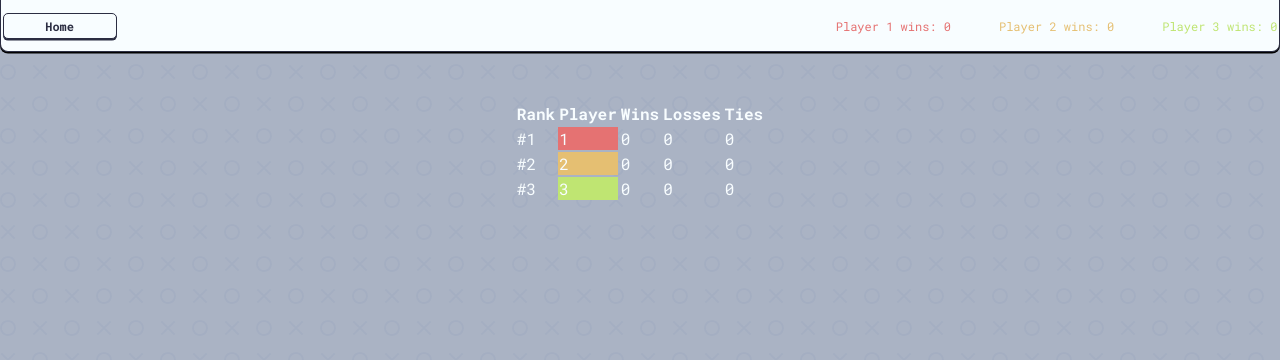
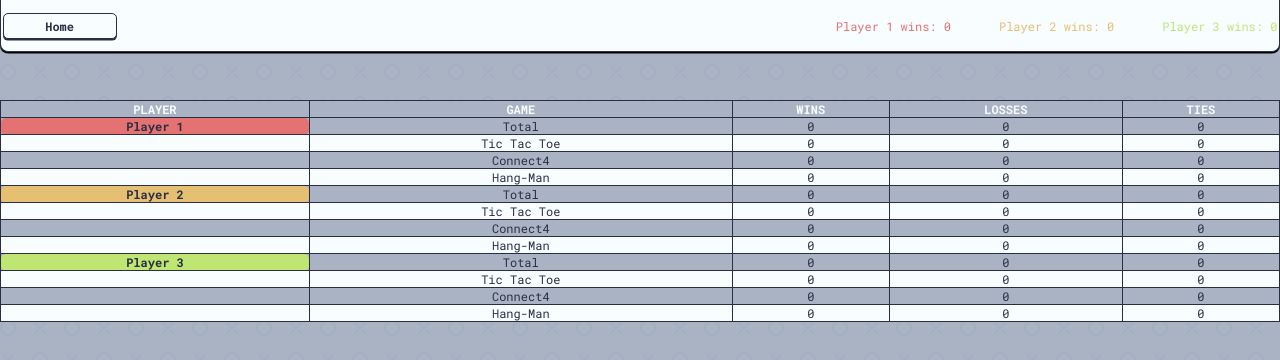
Before and after one commit to harisahmed18403/FunGames, a Vue app: page /playerstats in a window 1280 px wide. Shown: the top 360 px of the page. Built offline with nearby package versions, Linux system fonts and the light colour scheme; the HTML template or start-up script is replaced by a standard one.

Commit message:
fix bug with player stats

```diff
--- a/src/router/index.ts
+++ b/src/router/index.ts
@@ -32,6 +32,7 @@ export const routes = [
     path: '/playerstats',
     name: 'Player Stats',
     component: PlayerStats,
+    ignore: true,
   },
 ]
 
--- a/src/stores/store.ts
+++ b/src/stores/store.ts
@@ -63,7 +63,7 @@ export const usePlayers = defineStore('players', () => {
         const stat: PlayerStat = {}
 
         for (const route of routes) {
-          if (route.name) {
+          if (route.name && !route.ignore) {
             stat[String(route.name)] = {
               wins: 0,
               losses: 0,
--- a/src/views/HomePage.vue
+++ b/src/views/HomePage.vue
@@ -20,9 +20,10 @@
         <h2>Player Games</h2>
       </div>
       <div class="flex center column row gap-1 h-100">
-        <template v-for="route in routes">
-          <RouterLink v-if="route.ignore !== true" :to="route.path">{{ route.name }}</RouterLink>
-        </template>
+        <RouterLink to="/tictactoe">Tic Tac Toe</RouterLink>
+        <RouterLink to="/connect4">Connect4</RouterLink>
+        <RouterLink to="/hangman">Hang-Man</RouterLink>
+        <RouterLink to="/playerstats">Player Stats</RouterLink>
       </div>
     </div>
   </main>
--- a/src/views/PlayerStats.vue
+++ b/src/views/PlayerStats.vue
@@ -4,42 +4,114 @@
       <table id="overview">
         <thead>
           <tr>
-            <th>Rank</th>
             <th>Player</th>
+            <th>Game</th>
             <th>Wins</th>
             <th>Losses</th>
             <th>Ties</th>
           </tr>
         </thead>
         <tbody>
-          <tr v-for="(stat, index) in sortedStats" :key="stat.id">
-            <td>#{{ index + 1 }}</td>
-            <td
-              class="player-cell"
-              :style="`background-color: ${playerStore.playerColor(stat.id)}`"
-            >
-              {{ stat.id + 1 }}
-            </td>
-            <td>{{ stat.wins }}</td>
-            <td>{{ stat.losses }}</td>
-            <td>{{ stat.ties }}</td>
-          </tr>
+          <template v-for="(player, index) in sortedStats" :key="player.id">
+            <tr>
+              <td
+                rowspan="1 + Object.keys(player.playerStats).length"
+                class="player-cell"
+                :style="`background-color: ${playerStore.playerColor(player.id)}`"
+              >
+                Player {{ player.id + 1 }}
+              </td>
+              <td>Total</td>
+              <td>{{ player.total.wins }}</td>
+              <td>{{ player.total.losses }}</td>
+              <td>{{ player.total.ties }}</td>
+            </tr>
+
+            <tr v-for="(gameStats, gameName) in player.playerStats" :key="gameName">
+              <td></td>
+              <td>{{ gameName }}</td>
+              <td>{{ gameStats.wins }}</td>
+              <td>{{ gameStats.losses }}</td>
+              <td>{{ gameStats.ties }}</td>
+            </tr>
+          </template>
         </tbody>
       </table>
     </div>
   </main>
 </template>
+<style scoped>
+.table-wrapper {
+  height: 100%;
+  width: 100%;
+  overflow-x: auto;
+}
 
-<style scoped></style>
+#overview {
+  width: 100%;
+  border-collapse: collapse;
+  font-family: var(--font-family, 'Roboto Mono', monospace);
+  text-align: center;
+}
+
+#overview th,
+#overview td {
+  padding: var(--s011);
+  border: var(--s01) solid var(--tertiary-color);
+}
+
+#overview th {
+  background-color: var(--secondary-color);
+  color: var(--primary-color);
+  font-size: var(--font-size-small);
+  text-transform: uppercase;
+}
+
+#overview td {
+  font-size: var(--font-size-small);
+  color: var(--tertiary-color);
+}
+
+.player-cell {
+  font-weight: bold;
+  color: var(--primary-color);
+  border-radius: var(--b-radius);
+}
+
+#overview tr:nth-child(even) {
+  background-color: var(--primary-color);
+}
+
+#overview tr:nth-child(odd) {
+  background-color: var(--secondary-color);
+}
+</style>
 
 <script setup lang="ts">
-import { ref, computed } from 'vue'
+import { computed } from 'vue'
 import { usePlayers } from '@/stores/store'
+
 const playerStore = usePlayers()
 
 const sortedStats = computed(() => {
-  return Object.entries(playerStore.playerStatsTotals)
-    .map(([id, stats]) => ({ id: Number(id), ...stats }))
-    .sort((a, b) => b.wins - a.wins) // descending by wins
+  return Object.entries(playerStore.playerStats)
+    .map(([id, stats]) => {
+      const playerStats = stats // object with per-game stats
+      const total = Object.values(stats).reduce(
+        (acc, s) => ({
+          wins: acc.wins + s.wins,
+          losses: acc.losses + s.losses,
+          ties: acc.ties + s.ties,
+        }),
+        { wins: 0, losses: 0, ties: 0 },
+      )
+
+      return {
+        id: Number(id),
+        playerStats,
+        total,
+      }
+    })
+    .sort((a, b) => b.total.wins - a.total.wins)
 })
 </script>
```
